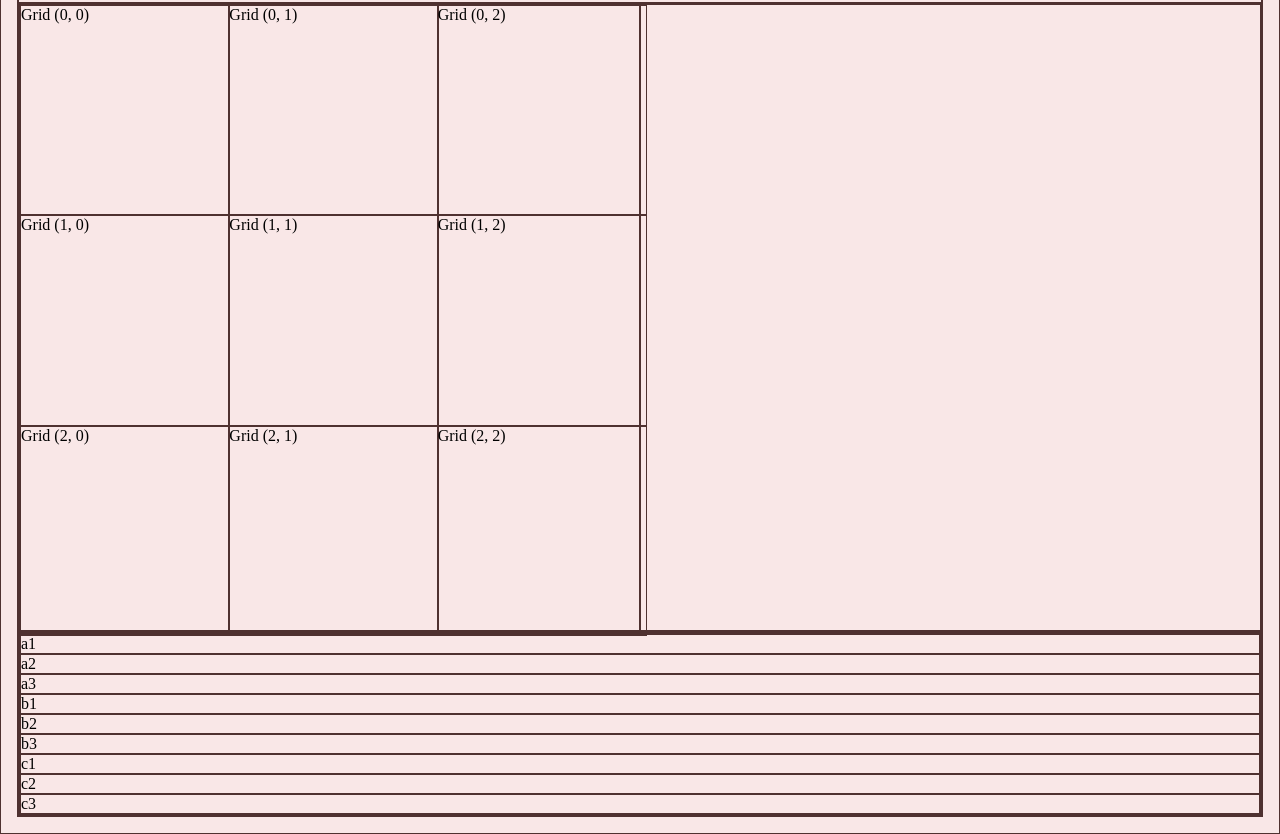
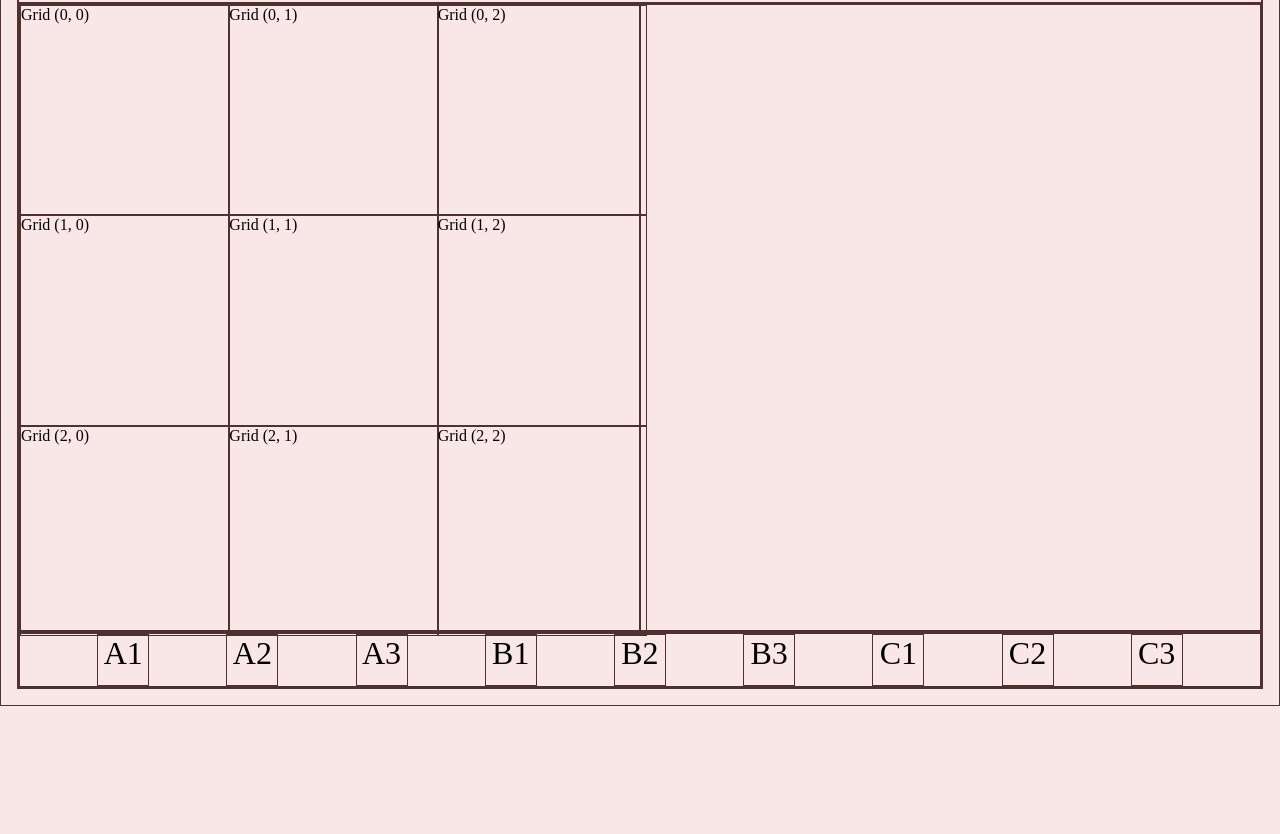
Before and after one commit to Werefox22/BrowserGame, a plain HTML site: page index.html in a window 1280 px wide. Shown: the part 99-933 px from the top of the page. After the commit the page ends 805 px from the top, so only its background shows below. Drawn offline with Linux system fonts and the light colour scheme.

Commit message:
Added styling for the tokens

```diff
--- a/index.html
+++ b/index.html
@@ -19,7 +19,7 @@
 	</main>
 
 	<footer>
-		<div id="tokens"></div>
+		<div id="token-tray"></div>
 	</footer>
 </body>
 </html>
--- a/script.js
+++ b/script.js
@@ -38,7 +38,7 @@ function main() {
 	// function for building a list of tokens
 	function getTokenList(size) {
 		// list alphabet to reference in the token names
-		const alphabet = 'abcdefghijklmnopqrstuvwxyz'
+		const alphabet = 'ABCDEFGHIJKLMNOPQRSTUVWXYZ'
 
 		let tokens = [ ]
 		for (let x = 0; x < size; x++) {
@@ -55,7 +55,7 @@ function main() {
 
 	// function to build the list of tokens
 	function buildTokens(tokenList) {
-		const tokenHolder = document.querySelector("#tokens")
+		const tokenHolder = document.querySelector("#token-tray")
 		for (let i = 0; i < tokenList.length; i++) {
 			let token = document.createElement("div")
 
--- a/style.css
+++ b/style.css
@@ -7,6 +7,9 @@
 	--catawba: #753742ff;
 }
 
+/* * * * * * * * * * *
+	General
+* * * * * * * * * * */
 body {
 	background-color: var(--lavender-blush);
 	margin: 1em;
@@ -25,6 +28,9 @@ main {
 	width: 50%;
 }
 
+/* * * * * * * * * * *
+	Puzzle
+* * * * * * * * * * */
 #box {
 	width: 50%;
 	display: grid;
@@ -34,3 +40,18 @@ main {
 	width: 100%;
 	aspect-ratio: 1 / 1;
 }
+
+/* * * * * * * * * * *
+	Tokens
+* * * * * * * * * * */
+#token-tray {
+	display: flex;
+	justify-content: space-evenly;
+}
+
+.token {
+	min-width: 50px;
+	aspect-ratio: 1 / 1;
+	text-align: center;
+	font-size: 2em
+}
```
